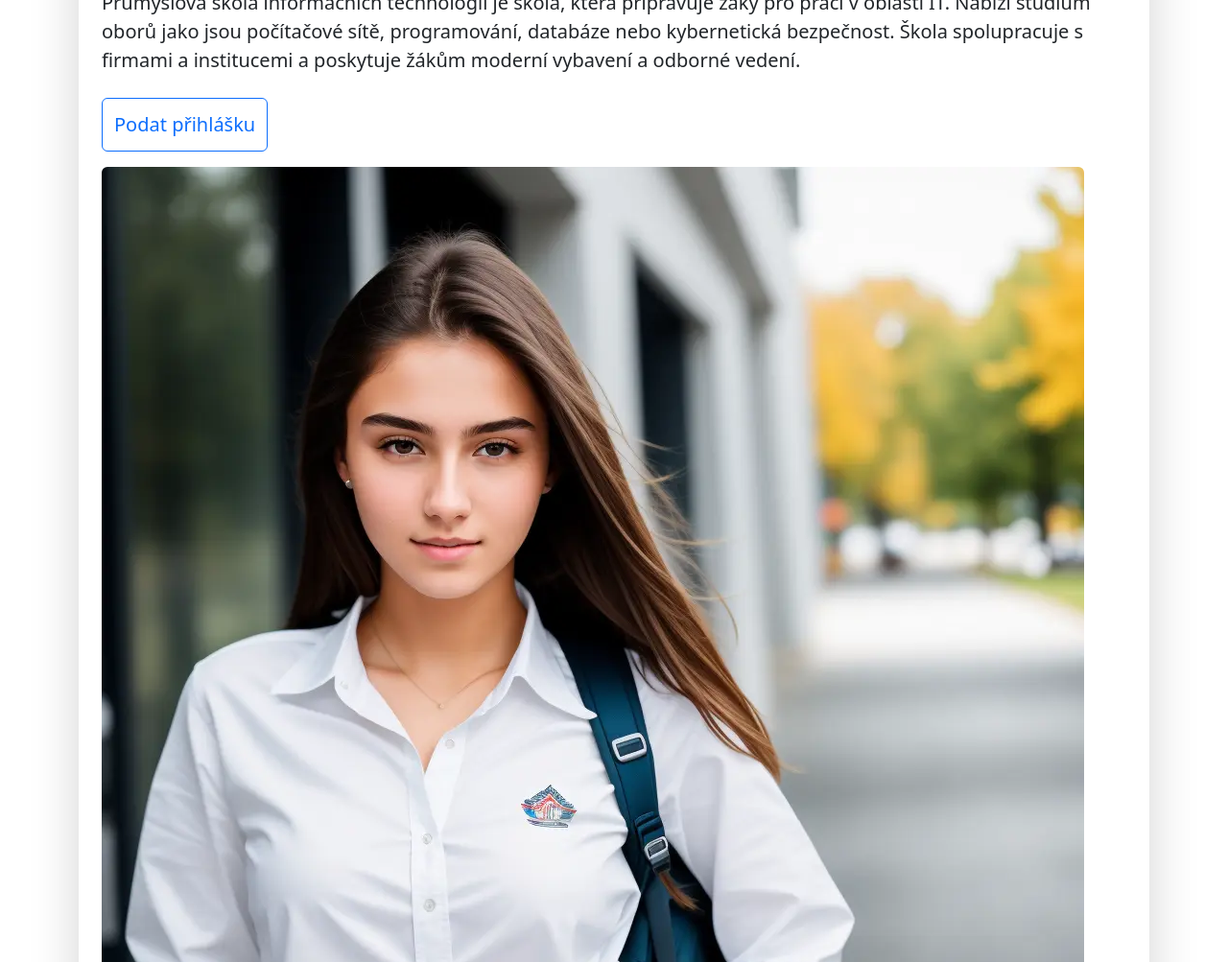
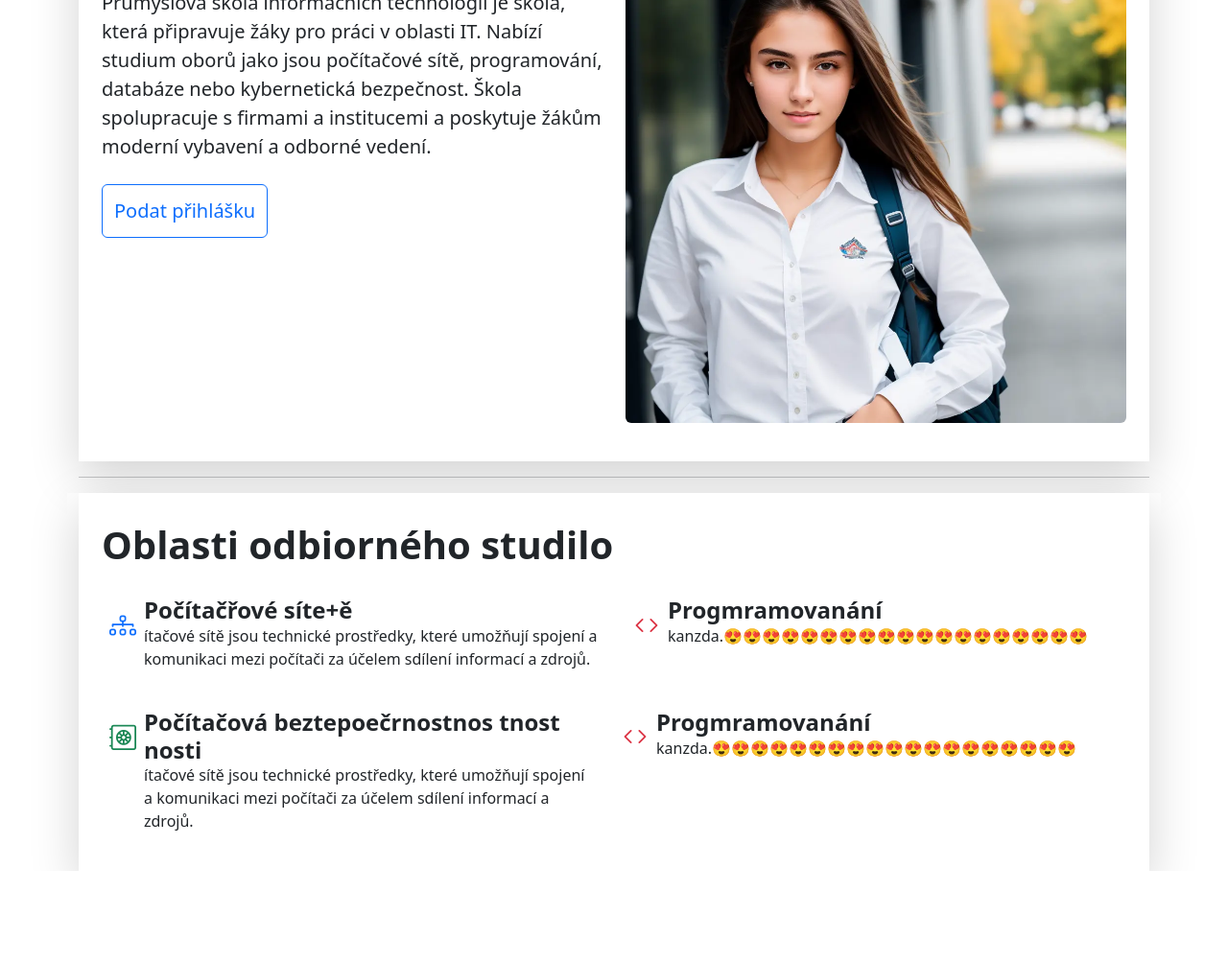
Before and after one commit to pslib-cz/2022-p1a-web-bootstrap-responsivity-steveruu, a plain HTML site: page index.html in a window 1280 px wide. Shown: the part 177-1180 px from the top of the page at 96% size. After the commit the page ends 1085 px from the top, so only its background shows below. Drawn offline with nearby package versions, Linux system fonts and the light colour scheme.

Commit message:
el comit

```diff
--- a/index.html
+++ b/index.html
@@ -21,10 +21,21 @@
 
 <div class="container">
     <div class="p-4 shadow-lg">
+        <div class="row">
+            <div class="col">
                 <h1 class="display-3">Škola IT</h1>
                 <p class="lead">Průmyslová škola informačních technologií je škola, která připravuje žáky pro práci v oblasti IT. Nabízí studium oborů jako jsou počítačové sítě, programování, databáze nebo kybernetická bezpečnost. Škola spolupracuje s firmami a institucemi a poskytuje žákům moderní vybavení a odborné vedení.</p>
-        <button type="button" class="mt-2 p-2 fs-5 btn btn-outline-primary"><div class="m-1">Podat přihlášku</div></button><br>
+                <button type="button" class="mt-2 p-2 fs-5 btn btn-outline-primary"><div class="m-1">Podat přihlášku</div></button>
+            </div>
+
+            <div class="col">
                 <img src="assets/images/student.webp" class="rounded img-fluid mt-3 mb-3" alt="responzivní žena">
+            </div>
+        </div>
+
+
+
+
     </div>
     <hr>
     </div>
@@ -32,19 +43,51 @@
     <div class="container mt-2 bg-white">
         <div class="p-4 shadow-lg">
             <div class="fs-1 fw-bolder">Oblasti odbiorného studilo</div>
+
+            <div class="row">
+                <div class="col">
                     <div class="col d-flex align-items-start mt-4">
                         <i class="bi bi-diagram-3 fs-3 p-2 text-primary"></i>
+
                         <div>
                         <h3 class="fw-bold mb-0 fs-4">Počítačřové síte+ě</h3>
                         <p>ítačové sítě jsou technické prostředky, které umožňují spojení a komunikaci mezi počítači za účelem sdílení informací a zdrojů.</p>
                         </div>
                     </div>
                 </div>
+                <div class="col">
+                    <div class="col d-flex align-items-start mt-4">
+                        <i class="bi bi-code fs-3 p-2 text-danger"></i>
 
+                        <div>
+                        <h3 class="fw-bold mb-0 fs-4">Progmramovanání</h3>
+                        <p>kanzda.😍😍😍😍😍😍😍😍😍😍😍😍😍😍😍😍😍😍😍</p>
+                        </div>
+                </div>
+            </div>
 
+            <div class="row">
+                <div class="col">
+                    <div class="col d-flex align-items-start mt-4">
+                        <i class="bi bi-safe2 fs-3 p-2 text-success"></i>
 
+                        <div>
+                        <h3 class="fw-bold mb-0 fs-4">Počítačová beztepoečrnostnos tnost nosti</h3>
+                        <p>ítačové sítě jsou technické prostředky, které umožňují spojení a komunikaci mezi počítači za účelem sdílení informací a zdrojů.</p>
+                        </div>
+                    </div>
+                </div>
+                <div class="col">
+                    <div class="col d-flex align-items-start mt-4">
+                        <i class="bi bi-code fs-3 p-2 text-danger"></i>
 
-
+                        <div>
+                        <h3 class="fw-bold mb-0 fs-4">Progmramovanání</h3>
+                        <p>kanzda.😍😍😍😍😍😍😍😍😍😍😍😍😍😍😍😍😍😍😍</p>
+                        </div>
+                </div>
+            </div>
+        </div>
     </div>
 
 </div>
```
Lines whose indentation alone changed are shown as unchanged.
